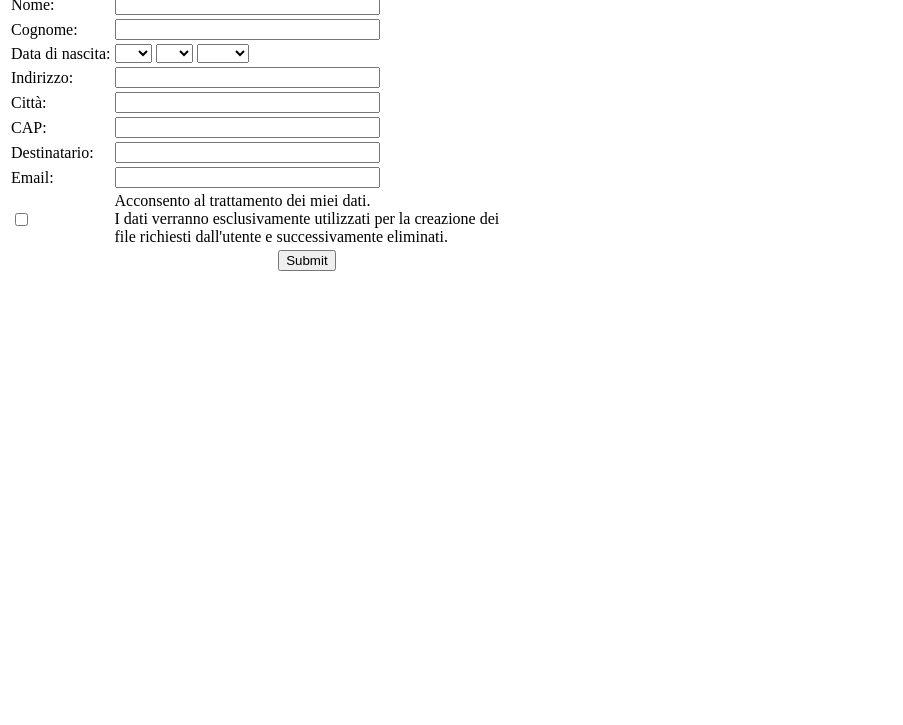
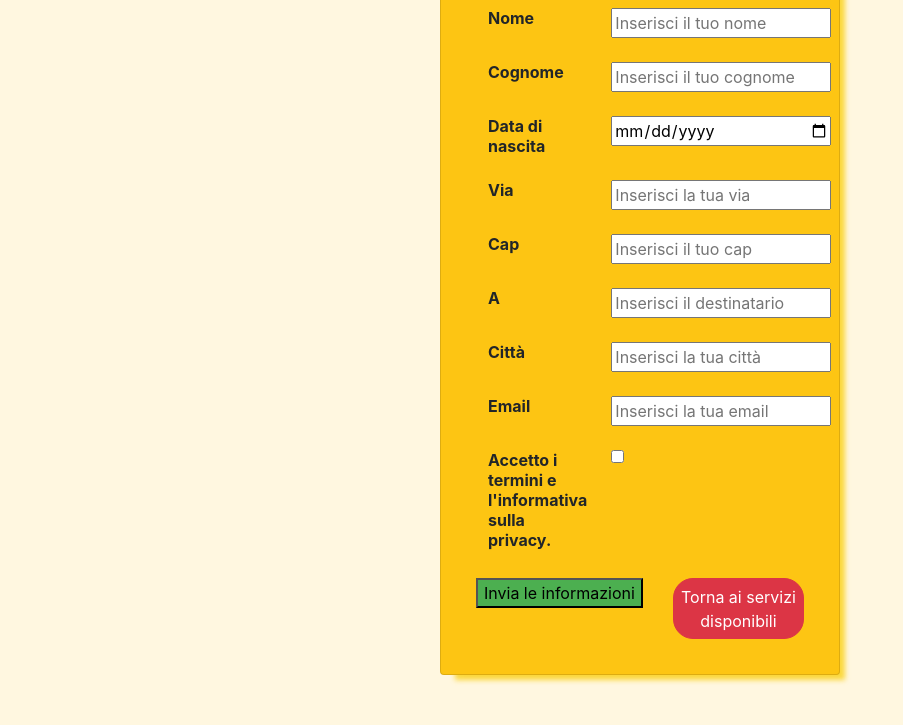
Before and after one commit to daniele3b/HomeLess, a website: page views/it/home1.html in a window 1280 px wide. Shown: the part 75-800 px from the top of the page, without its empty margins (0-903 px from the left). Drawn offline with nearby package versions, Linux system fonts and the light colour scheme.

Commit message:
[IT]added frontend for service 1

```diff
--- a/views/it/home1.html
+++ b/views/it/home1.html
@@ -7,236 +7,176 @@
                     alert('Devi accettare le condizioni di servizio');
                     return false;
                 }
-                alert('We are elaborating your request. You will soon receive an email with your document!')
+                alert('Stiamo elaborando la tua richiesta. Riceverai presto una mail con il tuo documento!')
             }
 
         </script>
+
+
+        <link
+            rel="stylesheet"
+            href="https://stackpath.bootstrapcdn.com/bootstrap/4.5.2/css/bootstrap.min.css"
+            integrity="sha384-JcKb8q3iqJ61gNV9KGb8thSsNjpSL0n8PARn9HuZOnIxN0hoP+VmmDGMN5t9UJ0Z"
+            crossorigin="anonymous"
+        />
+
+
     </head>
 
-    <body> <h1 style="text-align: left;">SERVIZIO 1</h1>
+    <body>
+
+        <div class="container">
+            <center>
+                <div class="row">
+                    <div class="col">
+                        <center>
+                            <div class="card">
+                                <div class="card-body">
+
+                                    <h2 class="card-title"><b>SERVIZIO 1</b></h2>
+
+
+                                        <div class="container">
                                             <form method="post" name="form" onsubmit="return HttpReq();">
-            <table>
+
+                                                <table class="table table-borderless">
+
+                                                    <tbody>
                                                       <tr>
-                <td>Nome:</td>
-                <td><input type="text" name="name" size="30"></td>
+                                                        <th scope="row">Nome</th>
+                                                        <td><input type="text" class="inserimento" name="name" size="30" placeholder="Inserisci il tuo nome" required></td>
+
                                                       </tr>
                                                       <tr>
-                <td>Cognome:</td>
-                <td><input type="text" name="surname" size="30"></td>
-            </tr>
-            <tr>
-                <td>Data di nascita:</td>
-                <td>
-                    <select name="day" id="">
-                        <option value="-"></option>
-                        <option value="01">01</option>
-                        <option value="02">02</option>
-                        <option value="03">03</option>
-                        <option value="04">04</option>
-                        <option value="05">05</option>
-                        <option value="06">06</option>
-                        <option value="07">07</option>
-                        <option value="08">08</option>
-                        <option value="09">09</option>
-                        <option value="10">10</option>
-                        <option value="11">11</option>
-                        <option value="12">12</option>
-                        <option value="13">13</option>
-                        <option value="14">14</option>
-                        <option value="15">15</option>
-                        <option value="16">16</option>
-                        <option value="17">17</option>
-                        <option value="18">18</option>
-                        <option value="19">19</option>
-                        <option value="20">20</option>
-                        <option value="21">21</option>
-                        <option value="22">22</option>
-                        <option value="23">23</option>
-                        <option value="24">24</option>
-                        <option value="25">25</option>
-                        <option value="26">26</option>
-                        <option value="27">27</option>
-                        <option value="28">28</option>
-                        <option value="29">29</option>
-                        <option value="30">30</option>
-                        <option value="31">31</option>
-                    </select>
-
-                    <select name="month" id="">
-                        <option value="-"></option>
-                        <option value="01">01</option>
-                        <option value="02">02</option>
-                        <option value="03">03</option>
-                        <option value="04">04</option>
-                        <option value="05">05</option>
-                        <option value="06">06</option>
-                        <option value="07">07</option>
-                        <option value="08">08</option>
-                        <option value="09">09</option>
-                        <option value="10">10</option>
-                        <option value="11">11</option>
-                        <option value="12">12</option>
-                    </select>
-
-                    <select name="year" id="">
-                        <option value="-"></option>
-                        <option value="2020">2020</option>
-                        <option value="2019">2019</option>
-                        <option value="2018">2018</option>
-                        <option value="2017">2017</option>
-                        <option value="2016">2016</option>
-                        <option value="2015">2015</option>
-                        <option value="2014">2014</option>
-                        <option value="2013">2013</option>
-                        <option value="2012">2012</option>
-                        <option value="2011">2011</option>
-                        <option value="2010">2010</option>
-                        <option value="2009">2009</option>
-                        <option value="2008">2008</option>
-                        <option value="2007">2007</option>
-                        <option value="2006">2006</option>
-                        <option value="2005">2005</option>
-                        <option value="2004">2004</option>
-                        <option value="2003">2003</option>
-                        <option value="2002">2002</option>
-                        <option value="2001">2001</option>
-                        <option value="2000">2000</option>
-                        <option value="1999">1999</option>
-                        <option value="1998">1998</option>
-                        <option value="1997">1997</option>
-                        <option value="1996">1996</option>
-                        <option value="1995">1995</option>
-                        <option value="1994">1994</option>
-                        <option value="1993">1993</option>
-                        <option value="1992">1992</option>
-                        <option value="1991">1991</option>
-                        <option value="1990">1990</option>
-                        <option value="1989">1989</option>
-                        <option value="1988">1988</option>
-                        <option value="1987">1987</option>
-                        <option value="1986">1986</option>
-                        <option value="1985">1985</option>
-                        <option value="1984">1984</option>
-                        <option value="1983">1983</option>
-                        <option value="1982">1982</option>
-                        <option value="1981">1981</option>
-                        <option value="1980">1980</option>
-                        <option value="1979">1979</option>
-                        <option value="1978">1978</option>
-                        <option value="1977">1977</option>
-                        <option value="1976">1976</option>
-                        <option value="1975">1975</option>
-                        <option value="1974">1974</option>
-                        <option value="1973">1973</option>
-                        <option value="1972">1972</option>
-                        <option value="1971">1971</option>
-                        <option value="1970">1970</option>
-                        <option value="1969">1969</option>
-                        <option value="1968">1968</option>
-                        <option value="1967">1967</option>
-                        <option value="1966">1966</option>
-                        <option value="1965">1965</option>
-                        <option value="1964">1964</option>
-                        <option value="1963">1963</option>
-                        <option value="1962">1962</option>
-                        <option value="1961">1961</option>
-                        <option value="1960">1960</option>
-                        <option value="1959">1959</option>
-                        <option value="1958">1958</option>
-                        <option value="1957">1957</option>
-                        <option value="1956">1956</option>
-                        <option value="1955">1955</option>
-                        <option value="1954">1954</option>
-                        <option value="1953">1953</option>
-                        <option value="1952">1952</option>
-                        <option value="1951">1951</option>
-                        <option value="1950">1950</option>
-                        <option value="1949">1949</option>
-                        <option value="1948">1948</option>
-                        <option value="1947">1947</option>
-                        <option value="1946">1946</option>
-                        <option value="1945">1945</option>
-                        <option value="1944">1944</option>
-                        <option value="1943">1943</option>
-                        <option value="1942">1942</option>
-                        <option value="1941">1941</option>
-                        <option value="1940">1940</option>
-                        <option value="1939">1939</option>
-                        <option value="1938">1938</option>
-                        <option value="1937">1937</option>
-                        <option value="1936">1936</option>
-                        <option value="1935">1935</option>
-                        <option value="1934">1934</option>
-                        <option value="1933">1933</option>
-                        <option value="1932">1932</option>
-                        <option value="1931">1931</option>
-                        <option value="1930">1930</option>
-                        <option value="1929">1929</option>
-                        <option value="1928">1928</option>
-                        <option value="1927">1927</option>
-                        <option value="1926">1926</option>
-                        <option value="1925">1925</option>
-                        <option value="1924">1924</option>
-                        <option value="1923">1923</option>
-                        <option value="1922">1922</option>
-                        <option value="1921">1921</option>
-                        <option value="1920">1920</option>
-                        <option value="1919">1919</option>
-                        <option value="1918">1918</option>
-                        <option value="1917">1917</option>
-                        <option value="1916">1916</option>
-                        <option value="1915">1915</option>
-                        <option value="1914">1914</option>
-                        <option value="1913">1913</option>
-                        <option value="1912">1912</option>
-                        <option value="1911">1911</option>
-                        <option value="1910">1910</option>
-                        <option value="1909">1909</option>
-                        <option value="1908">1908</option>
-                        <option value="1907">1907</option>
-                        <option value="1906">1906</option>
-                        <option value="1905">1905</option>
-                    </select>
-                </td>
-            </tr>
-            <tr>
-                <td>Indirizzo:</td>
-                <td><input type="text" name="street" size="30"></td>
-            </tr>
-            <tr>
-                <td>Città:</td>
-                <td><input type="text" name="city" size="30"></td>
-            </tr>
-            <tr>
-                <td>CAP:</td>
-                <td><input type="text" name="cap" size="30"></td>
-            </tr>
-            <tr>
-                <td>Destinatario:</td>
-                <td><input type="text" name="to" size="30"></td>
+                                                        <th scope="row">Cognome</th>
+                                                        <td><input type="text" class="inserimento" name="surname" size="30" placeholder="Inserisci il tuo cognome" required></td>
                                                       </tr>
 
                                                       <tr>
-                <td>Email:</td>
-                <td><input type="email" name="email" size="30"></td>
+                                                        <th scope="row">Data di nascita</th>
+                                                        <td><input type="date" class="inserimento" name="birthday" size="30"  required></td>
                                                       </tr>
+
                                                       <tr>
-                <td>
-                    <input type="checkbox" name="privacy" >
-                </td>
-                <td>
-                    Acconsento al trattamento dei miei dati.<br> I dati verranno
-                    esclusivamente utilizzati per la creazione dei <br>file richiesti dall'utente e successivamente
-                    eliminati.
-                </td>
+                                                        <th scope="row">Via</th>
+                                                        <td><input type="text" class="inserimento" name="street" size="30" placeholder="Inserisci la tua via"  required></td>
                                                       </tr>
+
                                                       <tr>
-                <td></td>
-                <td align="center"><input type="submit"></td>
+                                                        <th scope="row">Cap</th>
+                                                        <td><input type="text" class="inserimento" name="cap" size="30" placeholder="Inserisci il tuo cap" required></td>
                                                       </tr>
+
+                                                      <tr>
+                                                        <th scope="row">A</th>
+                                                        <td><input type="text" class="inserimento" name="to" size="30" placeholder="Inserisci il destinatario" required></td>
+                                                      </tr>
+
+                                                      <tr>
+                                                        <th scope="row">Città</th>
+                                                        <td><input type="text" class="inserimento" name="city" size="30" placeholder="Inserisci la tua città" required></td>
+                                                      </tr>
+
+                                                      <tr>
+                                                        <th scope="row">Email</th>
+                                                        <td><input type="text" class="inserimento" name="email" size="30" placeholder="Inserisci la tua email" required></td>
+                                                      </tr>
+
+                                                      <tr>
+                                                        <th scope="row">Accetto i termini e l'informativa sulla privacy.</th>
+                                                        <td><input type="checkbox" name="privacy" size="30"></td>
+                                                      </tr>
+
+
+                                                    </tbody>
                                                   </table>
+
+                                                  <div class="row">
+                                                      <div class="col">
+                                                        <input type="submit" value="Invia le informazioni">
+                                                      </div>
+                                                      <div class="col">
+                                                        <a class="btn btn-danger" id="back_to_services_choice" href="/en" role="button">Torna ai servizi disponibili</a>
+                                                      </div>
+
+                                                  </div>
+
                                             </form>
+                                        </div>
+                                </div>
+                            </div>
+                        </center>
+
+                    </div>
+
+                </div>
+            </center>
+
+
+
+        </div>
+
+
+
+        <script
+      src="https://code.jquery.com/jquery-3.5.1.slim.min.js"
+      integrity="sha384-DfXdz2htPH0lsSSs5nCTpuj/zy4C+OGpamoFVy38MVBnE+IbbVYUew+OrCXaRkfj"
+      crossorigin="anonymous"
+    ></script>
+    <script
+      src="https://cdn.jsdelivr.net/npm/popper.js@1.16.1/dist/umd/popper.min.js"
+      integrity="sha384-9/reFTGAW83EW2RDu2S0VKaIzap3H66lZH81PoYlFhbGU+6BZp6G7niu735Sk7lN"
+      crossorigin="anonymous"
+    ></script>
+    <script
+      src="https://stackpath.bootstrapcdn.com/bootstrap/4.5.2/js/bootstrap.min.js"
+      integrity="sha384-B4gt1jrGC7Jh4AgTPSdUtOBvfO8shuf57BaghqFfPlYxofvL8/KUEfYiJOMMV+rV"
+      crossorigin="anonymous"
+    ></script>
+
     </body>
 
+</html>
 
-</html>
+<style>
+    .inserimento{
+        width: 220px;
+        height: 30px;
+    }
+
+    input[type=submit]{
+    background-color: #4CAF50;
+    cursor: pointer;
+    /*border-radius: 20px;*/
+    }
+/*
+    input[type=text], [type=date]{
+    border-radius: 20px;
+    border-width: 1.4px;
+    padding: 4%;
+    }*/
+
+    body {
+        background-color: #fff7e0;
+    }
+
+    .card {
+        background-color: #fdc513;
+        width: 400px;
+        height: 750px;
+        -webkit-box-shadow: 10px 10px 5px -5px rgba(250, 205, 5, 0.75);
+        -moz-box-shadow: 10px 10px 5px -5px rgba(250, 205, 5, 0.75);
+        box-shadow: 10px 10px 5px -5px rgba(250, 205, 5, 0.75);
+    }
+
+    .card:hover {
+        background-color: #facd05;
+    }
+
+    #back_to_services_choice{
+        border-radius: 20px;
+        border-width: 1.4px;
+        padding: 4%;
+    }
+
+</style>
```
Also changed, not shown: routes/reqToHL1.js (+6 -1 lines), views/en/home1.html (+1 -1 lines). Lines whose indentation alone changed are shown as unchanged.
